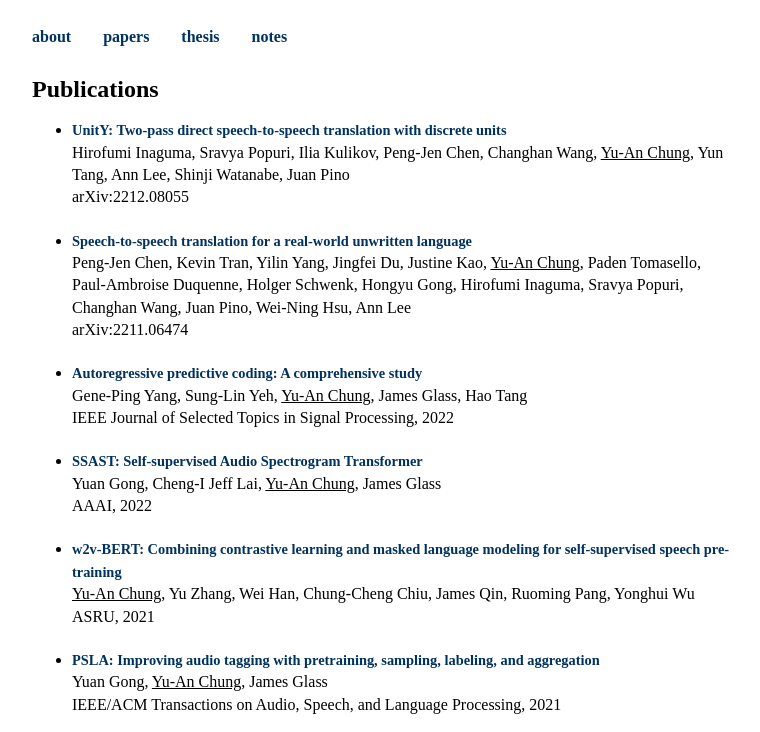
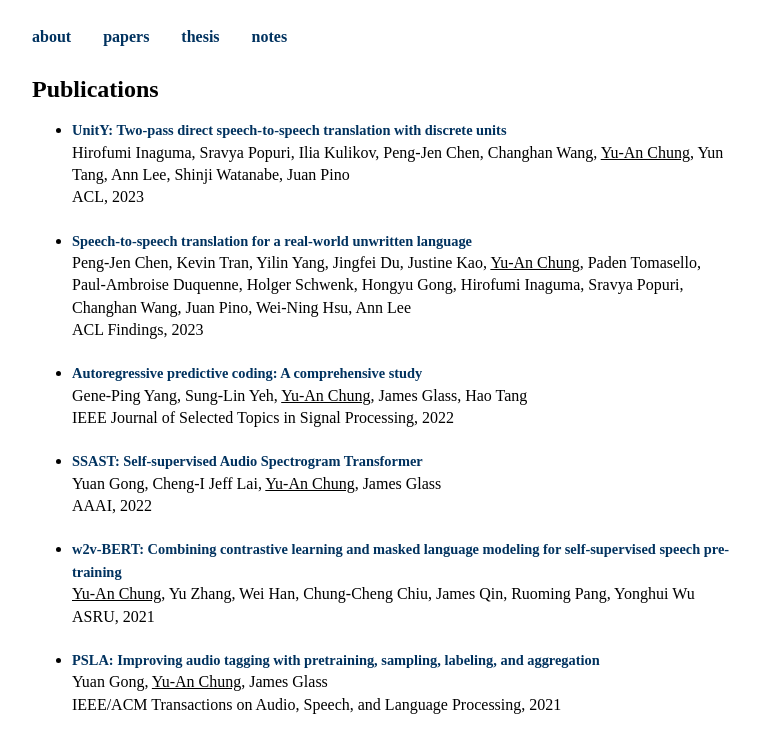
Before and after one commit to iamyuanchung/iamyuanchung.github.io, a plain HTML site: page papers.html in a window 1280 px wide. Shown: the part 68-800 px from the top of the page, without its empty margins (258-1018 px from the left). Drawn offline with Linux system fonts and the light colour scheme.

Commit message:
Update papers.html
update paper published venue

```diff
--- a/papers.html
+++ b/papers.html
@@ -27,12 +27,12 @@
   <li>
     <a class="title" href="https://arxiv.org/abs/2212.08055">UnitY: Two-pass direct speech-to-speech translation with discrete units</a><br />
     Hirofumi Inaguma, Sravya Popuri, Ilia Kulikov, Peng-Jen Chen, Changhan Wang, <u>Yu-An Chung</u>, Yun Tang, Ann Lee, Shinji Watanabe, Juan Pino<br />
-    arXiv:2212.08055
+    ACL, 2023
   </li>
   <li>
     <a class="title" href="https://arxiv.org/abs/2211.06474">Speech-to-speech translation for a real-world unwritten language</a><br />
     Peng-Jen Chen, Kevin Tran, Yilin Yang, Jingfei Du, Justine Kao, <u>Yu-An Chung</u>, Paden Tomasello, Paul-Ambroise Duquenne, Holger Schwenk, Hongyu Gong, Hirofumi Inaguma, Sravya Popuri, Changhan Wang, Juan Pino, Wei-Ning Hsu, Ann Lee<br />
-    arXiv:2211.06474
+    ACL Findings, 2023
   </li>
   <li>
     <a class="title" href="https://ieeexplore.ieee.org/abstract/document/9874771">Autoregressive predictive coding: A comprehensive study</a><br />
```
